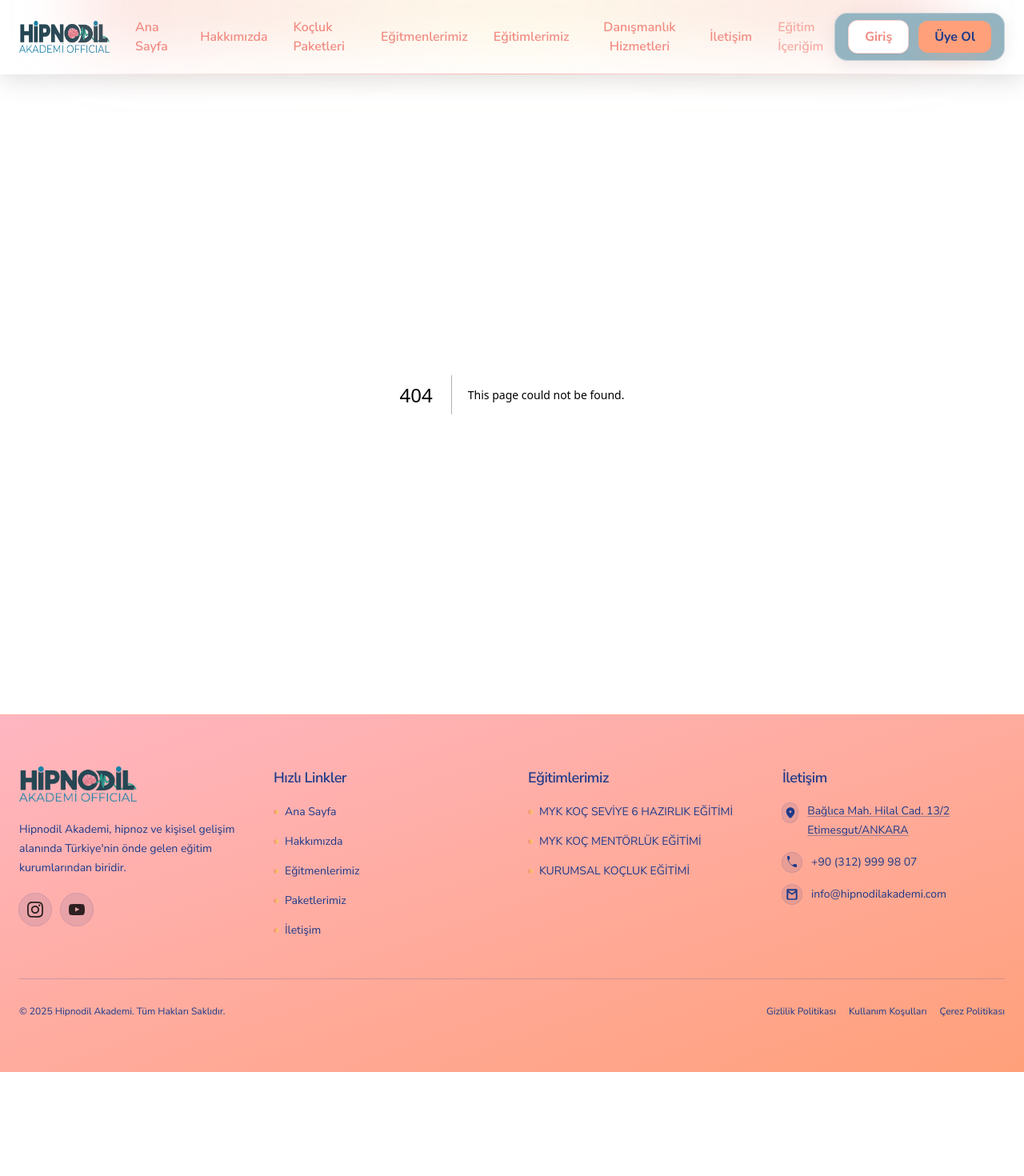
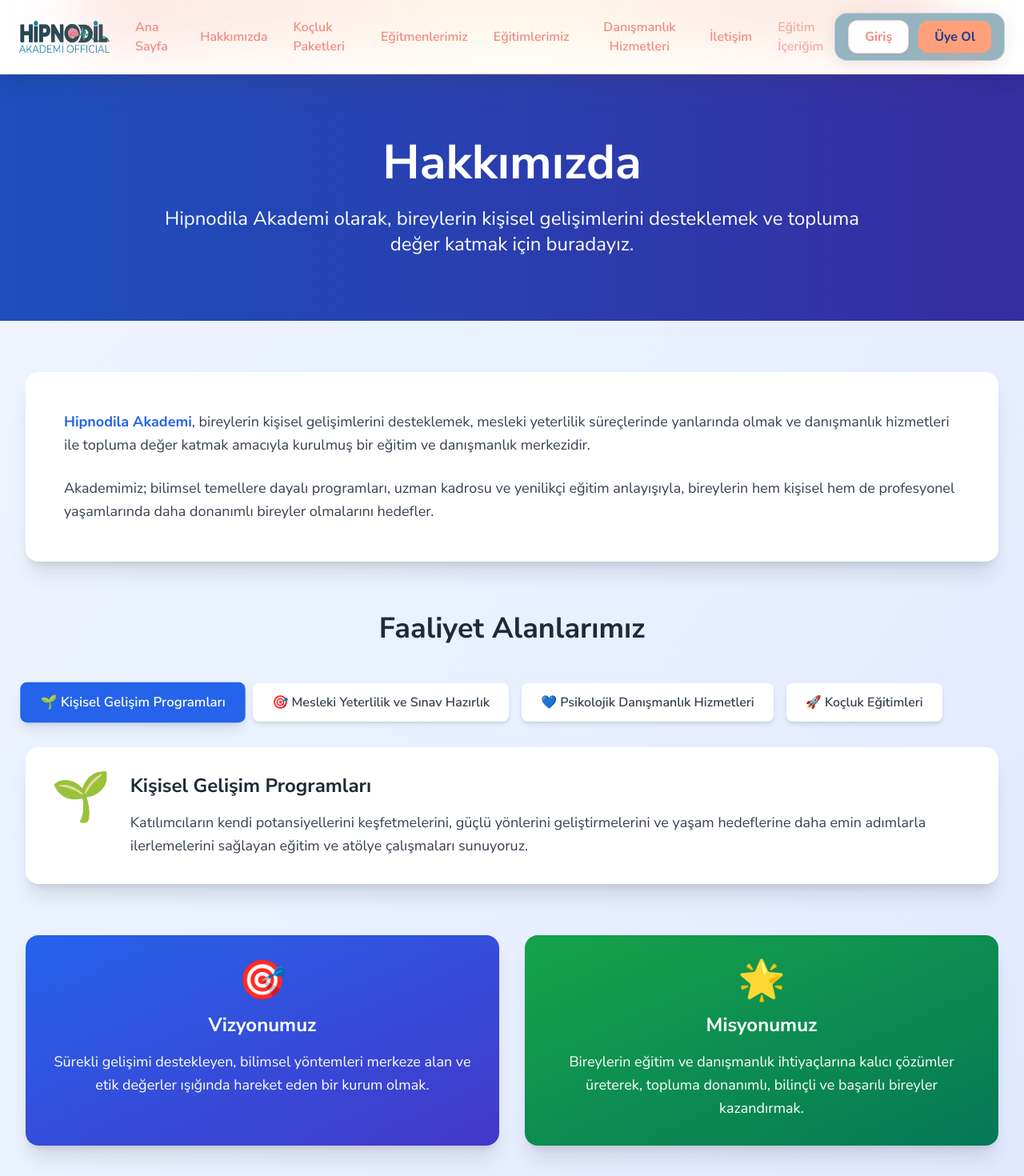
Before and after one commit to tetik-mehmet/hipnodil-akademi, a Next.js app: page /hakkimizda in a window 1280 px wide. Before the commit this address had no page. Shown: the top 1470 px of the page at 80% size. Before the commit the page ends 1340 px from the top, so only its background shows below. Built offline with nearby package versions, Linux system fonts and the light colour scheme.

Commit message:
canlıda test

```diff
--- a/app/egitim_icerik/page.js
+++ b/app/egitim_icerik/page.js
@@ -2,7 +2,6 @@
 
 import { useEffect, useState } from "react";
 import { useRouter } from "next/navigation";
-import ReactPlayer from "react-player";
 
 export default function EgitimIcerikPage() {
   const router = useRouter();
@@ -74,34 +73,25 @@ export default function EgitimIcerikPage() {
         <div className="mb-8">
           <div className="bg-white rounded-xl shadow-lg overflow-hidden">
             <div className="relative aspect-video w-full">
-              <ReactPlayer
-                url="https://player.vimeo.com/video/1079774040?h=4218d79fbf"
+              <iframe
+                src="https://player.vimeo.com/video/1109959757?h=ee385d21e5&badge=0&autopause=0&player_id=0&app_id=58479"
                 width="100%"
                 height="100%"
-                controls={true}
-                config={{
-                  vimeo: {
-                    playerOptions: {
-                      responsive: true,
-                      autoplay: false,
-                      muted: false,
-                      loop: false,
-                    },
-                  },
-                }}
+                frameBorder="0"
+                allow="autoplay; fullscreen; picture-in-picture; clipboard-write; encrypted-media; web-share"
+                referrerPolicy="strict-origin-when-cross-origin"
+                title="ÖZLEM İSA HOCAYLA MYK TEMEL KOÇLUK - 4. GRUP 3. CANLI YAYIN"
+                className="absolute inset-0 w-full h-full"
                 style={{
                   position: "absolute",
                   top: 0,
                   left: 0,
                 }}
-                onError={(e) => {
-                  console.error("Vimeo player yüklenemedi:", e);
-                }}
               />
             </div>
             <div className="p-6">
               <h2 className="text-xl sm:text-2xl font-bold text-gray-900 mb-2">
-                Eğitim Videosu
+                ÖZLEM İSA HOCAYLA MYK TEMEL KOÇLUK - 4. GRUP 3. CANLI YAYIN
               </h2>
               <p className="text-gray-600 text-sm sm:text-base">
                 Bu video Vimeo platformundan gömülü olarak yüklenmektedir. Video
--- /dev/null
+++ b/app/hakkimizda/page.js
@@ -0,0 +1,201 @@
+"use client";
+
+import { useState } from "react";
+
+export default function Hakkimizda() {
+  const [activeTab, setActiveTab] = useState(0);
+
+  const faaliyetAlanlari = [
+    {
+      title: "Kişisel Gelişim Programları",
+      content:
+        "Katılımcıların kendi potansiyellerini keşfetmelerini, güçlü yönlerini geliştirmelerini ve yaşam hedeflerine daha emin adımlarla ilerlemelerini sağlayan eğitim ve atölye çalışmaları sunuyoruz.",
+      icon: "🌱",
+    },
+    {
+      title: "Mesleki Yeterlilik ve Sınav Hazırlık",
+      content:
+        "Öğrencilerin ve profesyonellerin, ulusal ve uluslararası standartlarda belirlenen mesleki yeterlilik sınavlarına en doğru şekilde hazırlanabilmeleri için kapsamlı eğitim desteği veriyoruz. Bu süreçte, katılımcılar yalnızca bilgi değil, aynı zamanda uygulama becerileriyle de donatılır.",
+      icon: "🎯",
+    },
+    {
+      title: "Psikolojik Danışmanlık Hizmetleri",
+      content:
+        "Alanında uzman danışmanlarımızla, bireylerin karşılaştıkları duygusal, sosyal ve psikolojik zorluklarda profesyonel destek sağlıyoruz. Amacımız, bireylerin yaşam kalitelerini artırmak ve psikolojik sağlamlıklarını güçlendirmektir.",
+      icon: "💙",
+    },
+    {
+      title: "Koçluk Eğitimleri",
+      content:
+        "Kişisel farkındalık, liderlik ve hedef odaklılık üzerine yoğunlaşan koçluk eğitimlerimiz, hem bireysel gelişim hem de profesyonel iş yaşamında etkin bir yol haritası sunar. Katılımcılar, edindikleri bilgi ve becerilerle kendi yaşamlarında olduğu kadar çevrelerinde de fark yaratan birer lider olurlar.",
+      icon: "🚀",
+    },
+  ];
+
+  return (
+    <div className="min-h-screen bg-gradient-to-br from-blue-50 to-indigo-100">
+      {/* Hero Section */}
+      <div className="relative bg-gradient-to-r from-blue-600 to-indigo-700 text-white py-20">
+        <div className="absolute inset-0 bg-black opacity-20"></div>
+        <div className="relative max-w-7xl mx-auto px-4 sm:px-6 lg:px-8">
+          <div className="text-center">
+            <h1 className="text-4xl md:text-6xl font-bold mb-6">Hakkımızda</h1>
+            <p className="text-xl md:text-2xl max-w-4xl mx-auto leading-relaxed">
+              Hipnodila Akademi olarak, bireylerin kişisel gelişimlerini
+              desteklemek ve topluma değer katmak için buradayız.
+            </p>
+          </div>
+        </div>
+      </div>
+
+      {/* Ana İçerik */}
+      <div className="max-w-7xl mx-auto px-4 sm:px-6 lg:px-8 py-16">
+        {/* Giriş Paragrafı */}
+        <div className="bg-white rounded-2xl shadow-xl p-8 md:p-12 mb-16">
+          <div className="prose prose-lg max-w-none">
+            <p className="text-gray-700 text-lg leading-relaxed mb-6">
+              <strong className="text-blue-600">Hipnodila Akademi</strong>,
+              bireylerin kişisel gelişimlerini desteklemek, mesleki yeterlilik
+              süreçlerinde yanlarında olmak ve danışmanlık hizmetleri ile
+              topluma değer katmak amacıyla kurulmuş bir eğitim ve danışmanlık
+              merkezidir.
+            </p>
+            <p className="text-gray-700 text-lg leading-relaxed">
+              Akademimiz; bilimsel temellere dayalı programları, uzman kadrosu
+              ve yenilikçi eğitim anlayışıyla, bireylerin hem kişisel hem de
+              profesyonel yaşamlarında daha donanımlı bireyler olmalarını
+              hedefler.
+            </p>
+          </div>
+        </div>
+
+        {/* Faaliyet Alanları */}
+        <div className="mb-16">
+          <h2 className="text-3xl md:text-4xl font-bold text-center text-gray-800 mb-12">
+            Faaliyet Alanlarımız
+          </h2>
+
+          {/* Desktop Tab View */}
+          <div className="hidden lg:block">
+            <div className="flex flex-wrap gap-4 mb-8">
+              {faaliyetAlanlari.map((alan, index) => (
+                <button
+                  key={index}
+                  onClick={() => setActiveTab(index)}
+                  className={`px-6 py-3 rounded-lg font-semibold transition-all duration-300 ${
+                    activeTab === index
+                      ? "bg-blue-600 text-white shadow-lg transform scale-105"
+                      : "bg-white text-gray-700 hover:bg-blue-50 hover:text-blue-600 shadow-md"
+                  }`}
+                >
+                  {alan.icon} {alan.title}
+                </button>
+              ))}
+            </div>
+
+            <div className="bg-white rounded-2xl shadow-xl p-8">
+              <div className="flex items-start space-x-6">
+                <div className="text-6xl">
+                  {faaliyetAlanlari[activeTab].icon}
+                </div>
+                <div>
+                  <h3 className="text-2xl font-bold text-gray-800 mb-4">
+                    {faaliyetAlanlari[activeTab].title}
+                  </h3>
+                  <p className="text-gray-700 text-lg leading-relaxed">
+                    {faaliyetAlanlari[activeTab].content}
+                  </p>
+                </div>
+              </div>
+            </div>
+          </div>
+
+          {/* Mobile Card View */}
+          <div className="lg:hidden space-y-6">
+            {faaliyetAlanlari.map((alan, index) => (
+              <div key={index} className="bg-white rounded-2xl shadow-xl p-6">
+                <div className="flex items-center space-x-4 mb-4">
+                  <div className="text-4xl">{alan.icon}</div>
+                  <h3 className="text-xl font-bold text-gray-800">
+                    {alan.title}
+                  </h3>
+                </div>
+                <p className="text-gray-700 leading-relaxed">{alan.content}</p>
+              </div>
+            ))}
+          </div>
+        </div>
+
+        {/* Vizyon ve Misyon */}
+        <div className="grid md:grid-cols-2 gap-8 mb-16">
+          <div className="bg-gradient-to-br from-blue-600 to-indigo-700 text-white rounded-2xl shadow-xl p-8">
+            <div className="text-center">
+              <div className="text-5xl mb-4">🎯</div>
+              <h3 className="text-2xl font-bold mb-4">Vizyonumuz</h3>
+              <p className="text-lg leading-relaxed">
+                Sürekli gelişimi destekleyen, bilimsel yöntemleri merkeze alan
+                ve etik değerler ışığında hareket eden bir kurum olmak.
+              </p>
+            </div>
+          </div>
+
+          <div className="bg-gradient-to-br from-green-600 to-emerald-700 text-white rounded-2xl shadow-xl p-8">
+            <div className="text-center">
+              <div className="text-5xl mb-4">🌟</div>
+              <h3 className="text-2xl font-bold mb-4">Misyonumuz</h3>
+              <p className="text-lg leading-relaxed">
+                Bireylerin eğitim ve danışmanlık ihtiyaçlarına kalıcı çözümler
+                üreterek, topluma donanımlı, bilinçli ve başarılı bireyler
+                kazandırmak.
+              </p>
+            </div>
+          </div>
+        </div>
+
+        {/* Son Paragraf */}
+        <div className="bg-gradient-to-r from-purple-600 to-pink-600 text-white rounded-2xl shadow-xl p-8 md:p-12 text-center">
+          <div className="text-6xl mb-6">💫</div>
+          <h3 className="text-2xl md:text-3xl font-bold mb-6">
+            Bizim İnançlarımız
+          </h3>
+          <p className="text-lg md:text-xl leading-relaxed max-w-4xl mx-auto">
+            Biz, her bireyin gelişim yolculuğunun benzersiz olduğuna inanıyor ve
+            bu yolculukta güvenilir bir rehber olmayı taahhüt ediyoruz.
+          </p>
+        </div>
+      </div>
+
+      {/* İstatistikler */}
+      <div className="bg-gray-900 text-white py-16">
+        <div className="max-w-7xl mx-auto px-4 sm:px-6 lg:px-8">
+          <div className="grid grid-cols-2 md:grid-cols-4 gap-8 text-center">
+            <div>
+              <div className="text-4xl md:text-5xl font-bold text-blue-400 mb-2">
+                500+
+              </div>
+              <div className="text-gray-300">Mutlu Katılımcı</div>
+            </div>
+            <div>
+              <div className="text-4xl md:text-5xl font-bold text-green-400 mb-2">
+                30+
+              </div>
+              <div className="text-gray-300">Eğitim Programı</div>
+            </div>
+            <div>
+              <div className="text-4xl md:text-5xl font-bold text-purple-400 mb-2">
+                5+
+              </div>
+              <div className="text-gray-300">Uzman Eğitmen</div>
+            </div>
+            <div>
+              <div className="text-4xl md:text-5xl font-bold text-pink-400 mb-2">
+                5+
+              </div>
+              <div className="text-gray-300">Yıllık Deneyim</div>
+            </div>
+          </div>
+        </div>
+      </div>
+    </div>
+  );
+}
```
